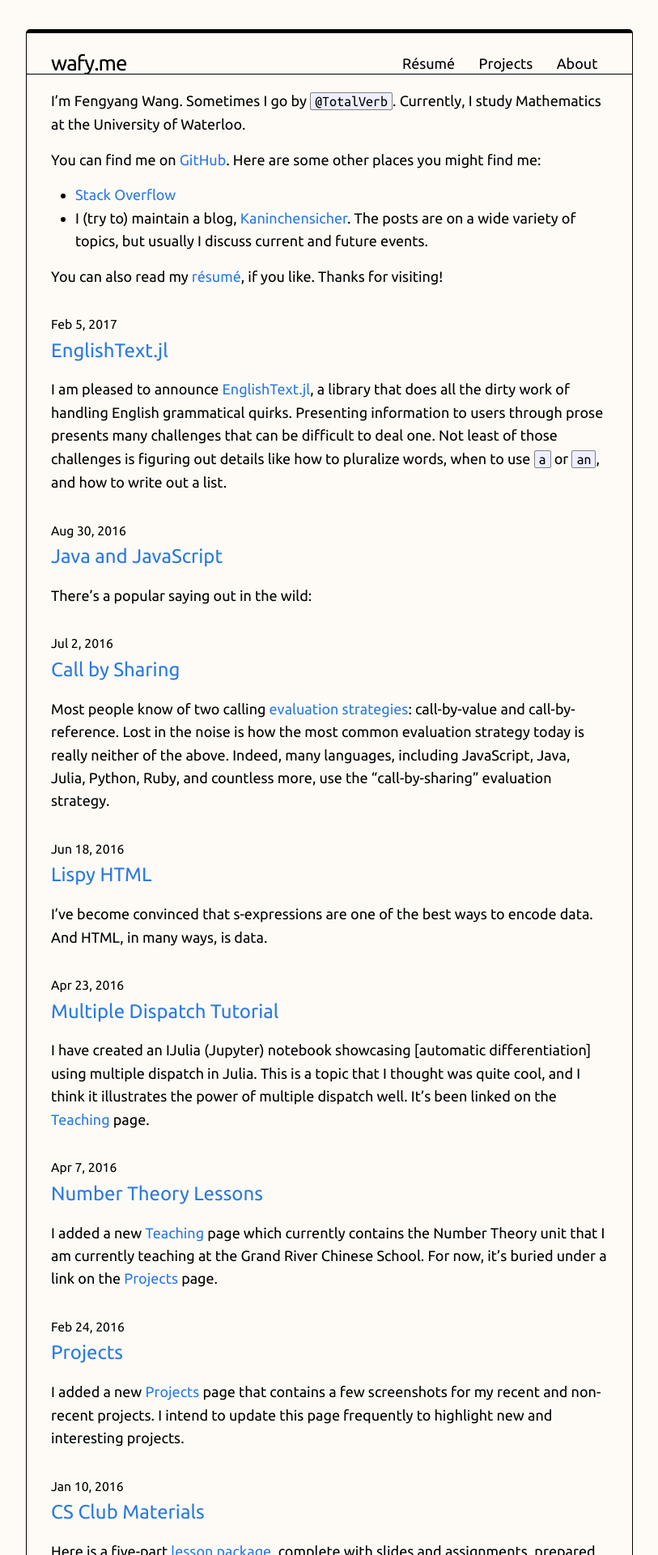
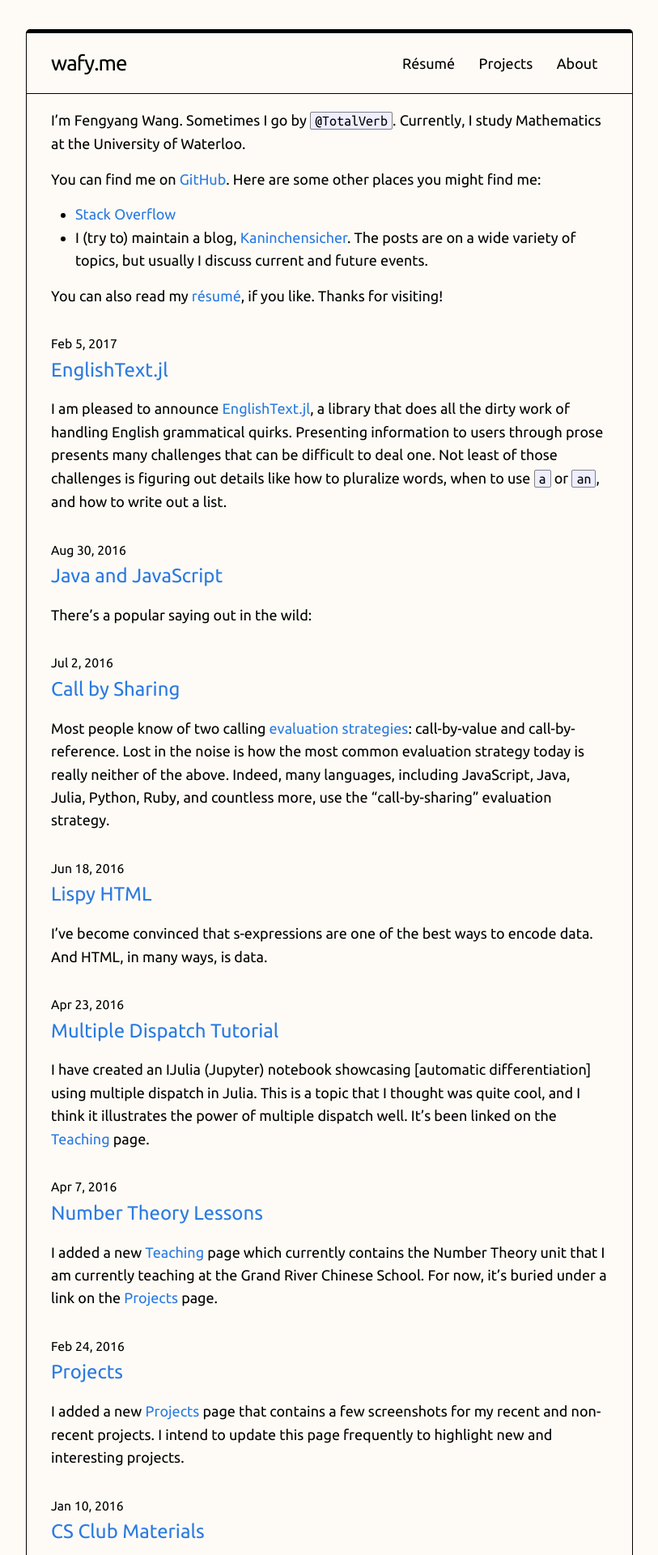
Before and after one commit to TotalVerb/totalverb.github.io, a Jekyll site: the page built from index.html, in a window 1280 px wide. Shown: the top 1920 px of the page at 81% size, without its empty margins (233-1046 px from the left). Built offline with Jekyll 4.4.1, drawn with Linux system fonts in a browser that asks for light colours.

Commit message:
New flexbox!

```diff
--- a/_sass/_layout.scss
+++ b/_sass/_layout.scss
@@ -3,13 +3,11 @@
     line-height: 56px;
     letter-spacing: -1px;
     margin-bottom: 0;
-    float: left;
 
     color: $text-color;
 }
 
 .site-nav {
-    float: right;
     line-height: 56px;
 
     .menu-icon {
@@ -266,6 +264,10 @@
 
     // Positioning context for the mobile navigation icon
     position: relative;
+
+    // Flexbox!
+    display: flex;
+    justify-content: space-between;
 }
 
 article header {
```
